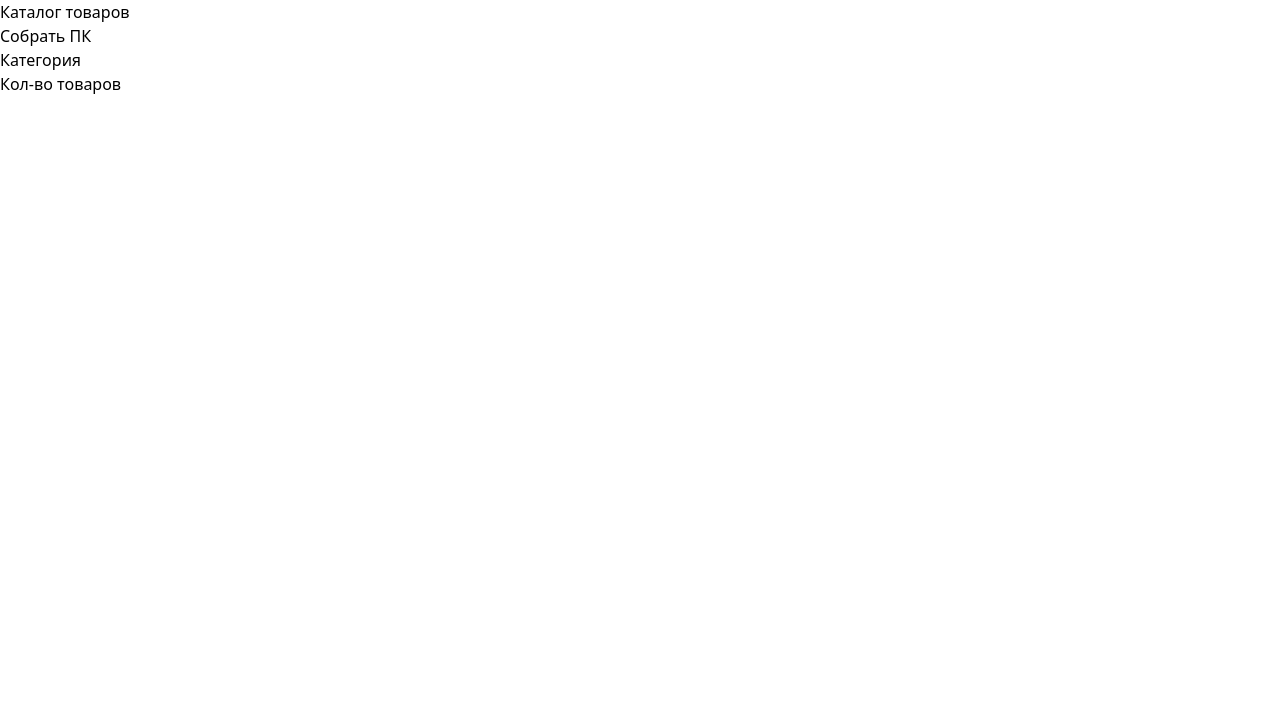
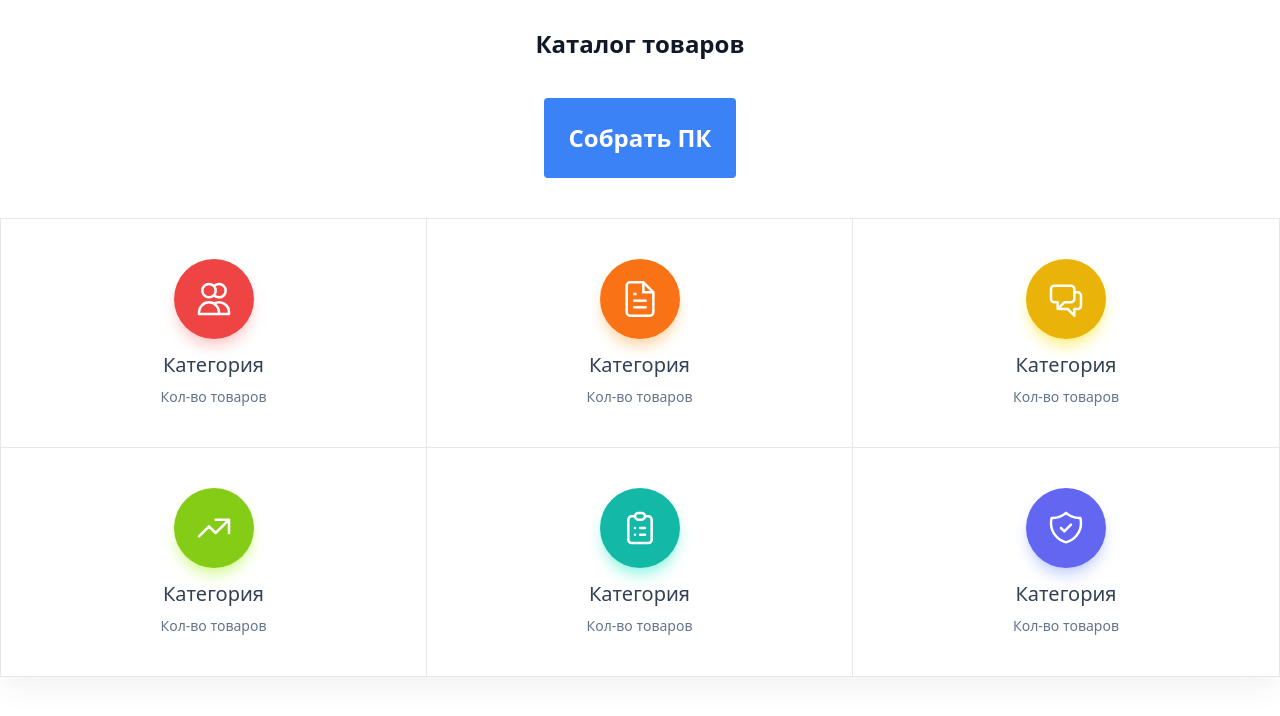
Before and after one commit to Nakifaria/final-project, a React (Vite) app in the folder client/: page /catalog in a window 1280 px wide. Shown: the top 716 px of the page. Built offline with nearby package versions, Linux system fonts and the light colour scheme.

Commit message:
catalog structure

```diff
--- a/client/src/App.tsx
+++ b/client/src/App.tsx
@@ -7,8 +7,8 @@ function App() {
   return <>
   <Routes>
     <Route path='/catalog' element={<Catalog/>}/>
-    <Route path='/category' element={<CategoryCatalog/>}/>
-    <Route path='/product' element={<ItemPage/>}/>
+    <Route path='/catalog/category' element={<CategoryCatalog/>}/>
+    <Route path='/catalog/category/product' element={<ItemPage/>}/>
   </Routes>
   </>;
 }
--- a/client/src/components/Catalog/Catalog.tsx
+++ b/client/src/components/Catalog/Catalog.tsx
@@ -1,17 +1,92 @@
 export const Catalog = () => {
     return (
         <div>
-            <h1>Каталог товаров</h1>
-            <div>
+        <div className="mt-[30px] flex flex-col text-center">
+            <h1 className='text-center text-2xl font-semibold leading-7 text-gray-900'>Каталог товаров</h1>
+
                 <div>
-                    <a>Собрать ПК</a>
+                <button className=' mt-10 relative bg-blue-500 text-white p-6 rounded text-2xl font-bold overflow-hidden'>
+                Собрать ПК
+  	            </button>
                 </div>
-                <div>
-                    <img></img>
-                    <h3>Категория</h3>
-                    <h5>Кол-во товаров</h5>
-                </div>
-            </div>
+
+
+    <div className=" mt-10 grid grid-cols-1 md:lg:xl:grid-cols-3 group bg-white shadow-xl shadow-neutral-100 border ">
+
+
+       <div
+    className="p-10 flex flex-col items-center text-center group md:lg:xl:border-r md:lg:xl:border-b hover:bg-slate-50 cursor-pointer">
+    <span className="p-5 rounded-full bg-red-500 text-white shadow-lg shadow-red-200"><svg
+            xmlns="http://www.w3.org/2000/svg" className="h-10 w-10" fill="none" viewBox="0 0 24 24"
+            stroke="currentColor" strokeWidth="1.5">
+            <path strokeLinecap="round" strokeLinejoin="round"
+                d="M12 4.354a4 4 0 110 5.292M15 21H3v-1a6 6 0 0112 0v1zm0 0h6v-1a6 6 0 00-9-5.197M13 7a4 4 0 11-8 0 4 4 0 018 0z" />
+        </svg></span>
+    <p className="text-xl font-medium text-slate-700 mt-3">Категория</p>
+    <p className="mt-2 text-sm text-slate-500">Кол-во товаров</p>
+</div>
+
+<div
+    className="p-10 flex flex-col items-center text-center group md:lg:xl:border-r md:lg:xl:border-b hover:bg-slate-50 cursor-pointer">
+    <span className="p-5 rounded-full bg-orange-500 text-white shadow-lg shadow-orange-200"><svg
+            xmlns="http://www.w3.org/2000/svg" className="h-10 w-10" fill="none" viewBox="0 0 24 24"
+            stroke="currentColor" strokeWidth="1.5">
+            <path d="M14 2H6a2 2 0 0 0-2 2v16a2 2 0 0 0 2 2h12a2 2 0 0 0 2-2V8z"></path>
+            <polyline points="14 2 14 8 20 8"></polyline>
+            <line x1="16" y1="13" x2="8" y2="13"></line>
+            <line x1="16" y1="17" x2="8" y2="17"></line>
+            <polyline points="10 9 9 9 8 9"></polyline>
+        </svg></span>
+    <p className="text-xl font-medium text-slate-700 mt-3">Категория</p>
+    <p className="mt-2 text-sm text-slate-500">Кол-во товаров</p>
+</div>
+
+<div className="p-10 flex flex-col items-center text-center group   md:lg:xl:border-b hover:bg-slate-50 cursor-pointer">
+    <span className="p-5 rounded-full bg-yellow-500 text-white shadow-lg shadow-yellow-200"><svg
+            xmlns="http://www.w3.org/2000/svg" className="h-10 w-10" fill="none" viewBox="0 0 24 24"
+            stroke="currentColor" strokeWidth="1.5">
+            <path strokeLinecap="round" strokeLinejoin="round"
+                d="M17 8h2a2 2 0 012 2v6a2 2 0 01-2 2h-2v4l-4-4H9a1.994 1.994 0 01-1.414-.586m0 0L11 14h4a2 2 0 002-2V6a2 2 0 00-2-2H5a2 2 0 00-2 2v6a2 2 0 002 2h2v4l.586-.586z" />
+        </svg></span>
+    <p className="text-xl font-medium text-slate-700 mt-3">Категория</p>
+    <p className="mt-2 text-sm text-slate-500">Кол-во товаров</p>
+</div>
+
+
+<div className="p-10 flex flex-col items-center text-center group   md:lg:xl:border-r hover:bg-slate-50 cursor-pointer">
+    <span className="p-5 rounded-full bg-lime-500 text-white shadow-lg shadow-lime-200"><svg
+            xmlns="http://www.w3.org/2000/svg" className="h-10 w-10" fill="none" viewBox="0 0 24 24"
+            stroke="currentColor" strokeWidth="1.5">
+            <path strokeLinecap="round" strokeLinejoin="round" d="M13 7h8m0 0v8m0-8l-8 8-4-4-6 6" />
+        </svg></span>
+    <p className="text-xl font-medium text-slate-700 mt-3">Категория</p>
+    <p className="mt-2 text-sm text-slate-500">Кол-во товаров</p>
+</div>
+
+<div className="p-10 flex flex-col items-center text-center group    md:lg:xl:border-r hover:bg-slate-50 cursor-pointer">
+    <span className="p-5 rounded-full bg-teal-500 text-white shadow-lg shadow-teal-200"><svg
+            xmlns="http://www.w3.org/2000/svg" className="h-10 w-10" fill="none" viewBox="0 0 24 24"
+            stroke="currentColor" strokeWidth="1.5">
+            <path strokeLinecap="round" strokeLinejoin="round"
+                d="M9 5H7a2 2 0 00-2 2v12a2 2 0 002 2h10a2 2 0 002-2V7a2 2 0 00-2-2h-2M9 5a2 2 0 002 2h2a2 2 0 002-2M9 5a2 2 0 012-2h2a2 2 0 012 2m-3 7h3m-3 4h3m-6-4h.01M9 16h.01" />
+        </svg></span>
+    <p className="text-xl font-medium text-slate-700 mt-3">Категория</p>
+    <p className="mt-2 text-sm text-slate-500">Кол-во товаров</p>
+</div>
+
+<div className="p-10 flex flex-col items-center text-center group     hover:bg-slate-50 cursor-pointer">
+    <span className="p-5 rounded-full bg-indigo-500 text-white shadow-lg shadow-indigo-200"><svg
+            xmlns="http://www.w3.org/2000/svg" className="h-10 w-10" fill="none" viewBox="0 0 24 24"
+            stroke="currentColor" strokeWidth="1.5">
+            <path strokeLinecap="round" strokeLinejoin="round"
+                d="M9 12l2 2 4-4m5.618-4.016A11.955 11.955 0 0112 2.944a11.955 11.955 0 01-8.618 3.04A12.02 12.02 0 003 9c0 5.591 3.824 10.29 9 11.622 5.176-1.332 9-6.03 9-11.622 0-1.042-.133-2.052-.382-3.016z" />
+        </svg></span>
+    <p className="text-xl font-medium text-slate-700 mt-3">Категория</p>
+    <p className="mt-2 text-sm text-slate-500">Кол-во товаров
+    </p>
+    </div>
+      </div>
+        </div>
         </div>
     )
 }
```
